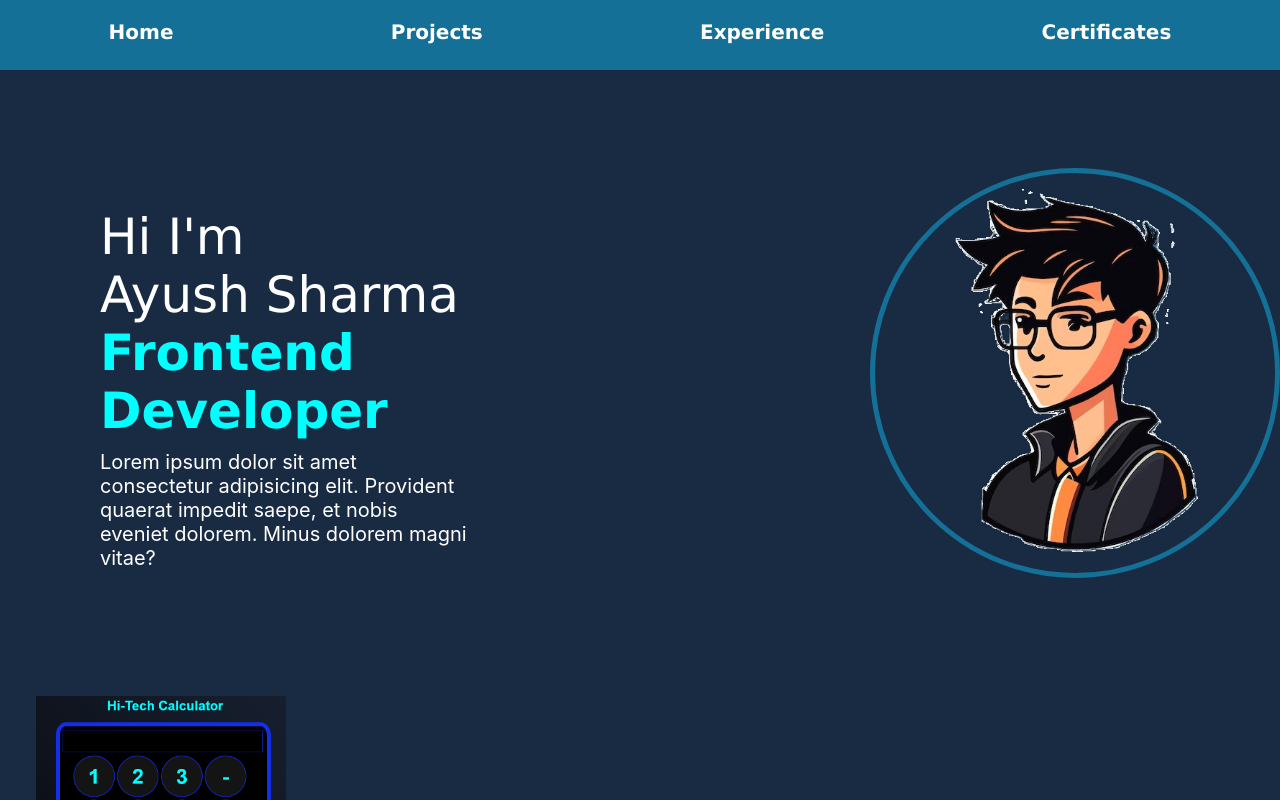
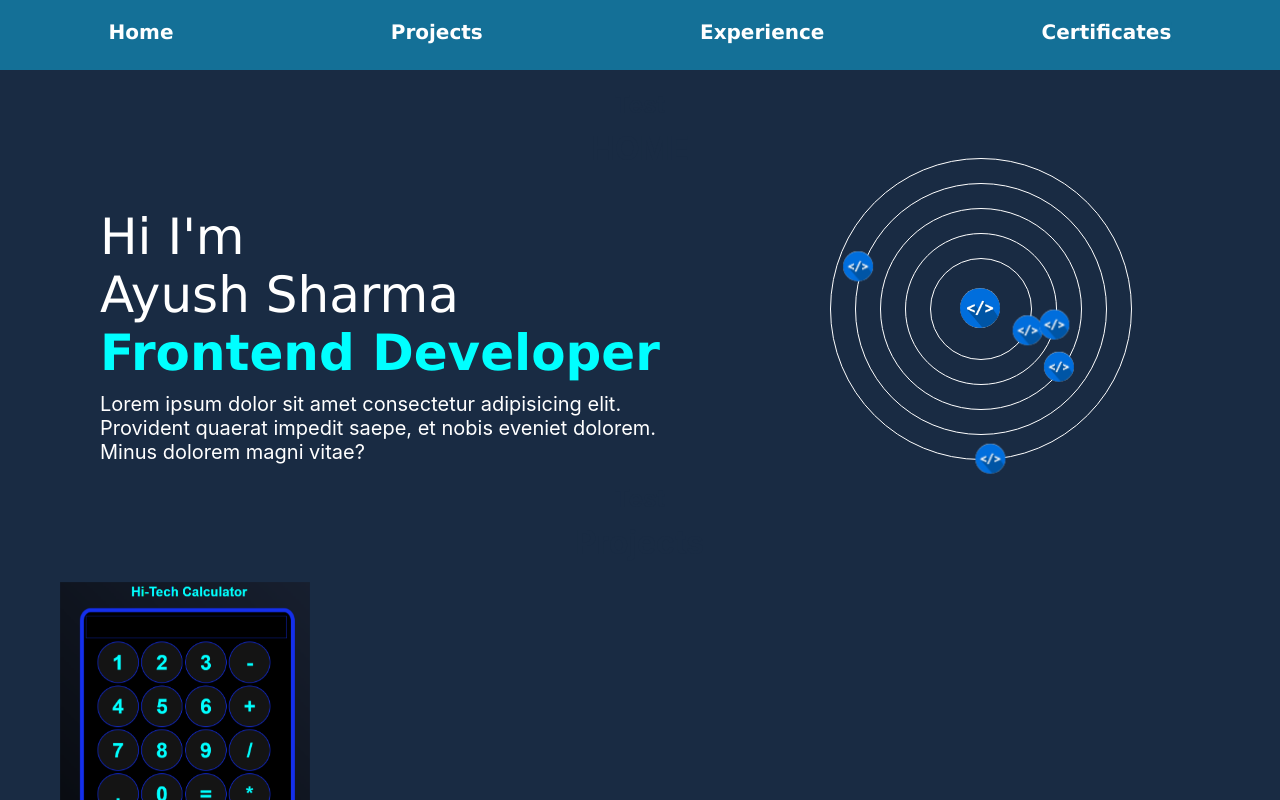
Before and after one commit to Ayush-Sharma-2023/myportfolio, a React (Create React App) app: page / in a window 1280 px wide. Shown: the top 800 px of the page. Built offline with nearby package versions, Linux system fonts and the light colour scheme.

Commit message:
added solar system component

```diff
--- a/src/components/CSS_files/home.module.css
+++ b/src/components/CSS_files/home.module.css
@@ -7,8 +7,11 @@
 
 }
 
+ */
 
- */
+ body{
+   background-color: #192B43;
+ }
  .about{
     /* line-height: 40px; */
     line-height: normal;
@@ -60,3 +63,183 @@
  .container{
     display: flex;
  }
+
+
+ /* Orbit starts */
+
+.vector {
+   width: 40px;
+   height: 40px;
+   /* background-image: url(../images/victor2.png); */
+   /* background-image: url("../../images/profileIcon.jpg"); */
+   background-image: url("../../images/logo.jpg");
+
+   /* background-repeat: no-repeat; */
+   /* background-position: center; */
+
+   position: absolute;
+   background-size: 40px;
+   margin-top: 120px;
+   margin-left:  260px;
+   border-radius: 50%;
+   /* animation: rotate 10s infinite linear; */
+ }
+ @keyframes rotate {
+   0% {
+     transform: rotate(0deg);
+   }
+   100% {
+     transform: rotate(360deg);
+   }
+ }
+
+
+ .orbit {
+   width: 200px;
+   height: 200px;
+
+   position: absolute;
+   border-radius: 50%;
+   margin-left: 180px;
+   margin-top: 40px;
+
+ }
+ .orbit2 {
+   width: 100px;
+   height: 100px;
+
+   position: absolute;
+   border-radius: 50%;
+   margin-top: 90px;
+   margin-left: 230px;
+ }
+ .orbit3 {
+   width: 150px;
+   height: 150px;
+
+   position: absolute;
+   border-radius: 50%;
+   margin-top: 65px;
+   margin-left: 205px;
+ }
+ .orbit4 {
+   width: 300px;
+   height: 300px;
+
+   position: absolute;
+   border-radius: 50%;
+   margin-top: -10px;
+   margin-left: 130px;
+ }
+ .orbit5 {
+   width: 250px;
+   height: 250px;
+   position: absolute;
+   border-radius: 50%;
+   margin-top: 15px;
+   margin-left: 155px;
+}
+
+.orbit, .orbit2, .orbit3, .orbit4, .orbit5 {
+   border: 1px solid #505050;
+   border: 3px solid #505050;
+   border: 1px solid black;
+   border: 1px solid white;
+
+
+ }
+
+
+
+ .logo {
+   /* background-image: url(../images/C.png); */
+   background-image: url("../../images/profileIcon.jpg");
+   margin-top: 84px;
+   margin-left: 82px;
+   animation: orbit 2s infinite linear;
+ }
+ .logo2 {
+   /* background-image: url(../images/figma.png); */
+   background-image: url("../../images/profileIcon.jpg");
+   margin-top: 36px;
+   margin-left: 36px;
+   padding: 0px;
+   animation: orbit2 3s infinite linear;
+ }
+ .logo3 {
+   /* background-image: url(../images/star.png); */
+   background-image: url("../../images/profileIcon.jpg");
+   margin-top: 60px;
+   margin-left: 60px;
+   animation: orbit3 6s infinite linear;
+ }
+ .logo4 {
+   /* background-image: url(../images/G.png); */
+   background-image: url("../../images/profileIcon.jpg");
+   margin-top: 135px;
+   margin-left: 135px;
+   animation: orbit4 5s infinite linear;
+ }
+ .logo5 {
+   /* background-image: url(../images/tri.png); */
+   background-image: url("../../images/profileIcon.jpg");
+   margin-top: 106px;
+   margin-left: 106px;
+   animation: orbit5 4s infinite linear;
+}
+.logo, .logo2, .logo3, .logo4, .logo5{
+
+   background-image: url("../../images/logo.jpg");
+   border-radius: 50%;
+   width: 30px;
+   height: 30px;
+   background-size: 30px;
+   background-repeat: no-repeat;
+   background-position-x: center;
+   background-position-y: center;
+
+ }
+
+
+ @keyframes orbit {
+   0% {
+     transform: rotate(0deg) translateX(100px) rotate(0deg);
+   }
+   100% {
+     transform: rotate(360deg) translateX(100px) rotate(-360deg);
+   }
+ }
+ @keyframes orbit2 {
+   0% {
+     transform: rotate(0deg) translateX(50px) rotate(0deg);
+   }
+   100% {
+     transform: rotate(360deg) translateX(50px) rotate(-360deg);
+   }
+ }
+ @keyframes orbit3 {
+   0% {
+     transform: rotate(0deg) translateX(75px) rotate(0deg);
+   }
+   100% {
+     transform: rotate(360deg) translateX(75px) rotate(-360deg);
+   }
+ }
+ @keyframes orbit4 {
+   0% {
+     transform: rotate(0deg) translateX(150px) rotate(0deg);
+   }
+   100% {
+     transform: rotate(360deg) translateX(150px) rotate(-360deg);
+   }
+ }
+ @keyframes orbit5 {
+   0% {
+     transform: rotate(0deg) translateX(125px) rotate(0deg);
+   }
+   100% {
+     transform: rotate(360deg) translateX(125px) rotate(-360deg);
+   }
+ }
+
+ /* Orbit ends */
--- a/src/components/CSS_files/tags.css
+++ b/src/components/CSS_files/tags.css
@@ -22,8 +22,3 @@ p{
     background-color: #192B43;
     color: white;
 }
-
-*{
-    background-color: #192B43;
-
-}
--- a/src/components/JSX_files/home.jsx
+++ b/src/components/JSX_files/home.jsx
@@ -26,7 +26,31 @@ export default function home() {
           </div>
           <div className="right">
             {/* <img className={style.profileIcon} src={photo} alt="" /> */}
-            <div className={style.profileIcon}></div>
+            {/* <div className={style.profileIcon}></div> */}
+
+            {/* ORBIT TEST */}
+            <div className={style.solar}>
+            <div className={style.vector}></div>
+
+            <div className={style.orbit}>
+              <div className={style.logo}></div>
+            </div>
+
+            <div className={style.orbit2}>
+              <div className={style.logo2}></div>
+            </div>
+            <div className={style.orbit3}>
+              <div className={style.logo3}></div>
+            </div>
+            <div className={style.orbit4}>
+              <div className={style.logo4}></div>
+            </div>
+            <div className={style.orbit5}>
+              <div className={style.logo5}></div>
+            </div>
+          </div>
+            {/* ORBIT TEST ENDS */}
+            {/* <span>ORBIT LOGO HERE</span> */}
           </div>
         </div>
       </div>
```
Also changed, not shown: src/images/logo.jpg (added).
